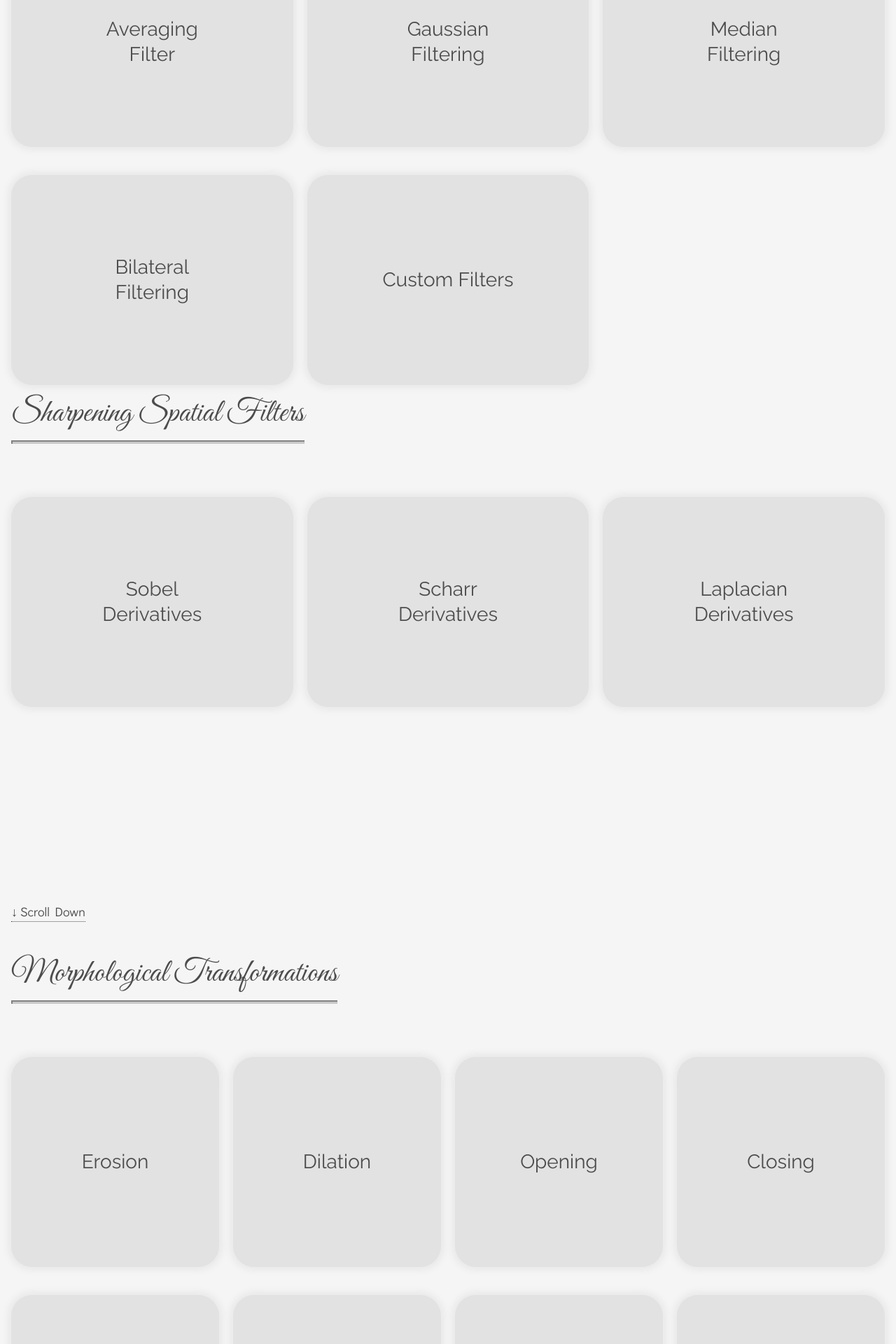
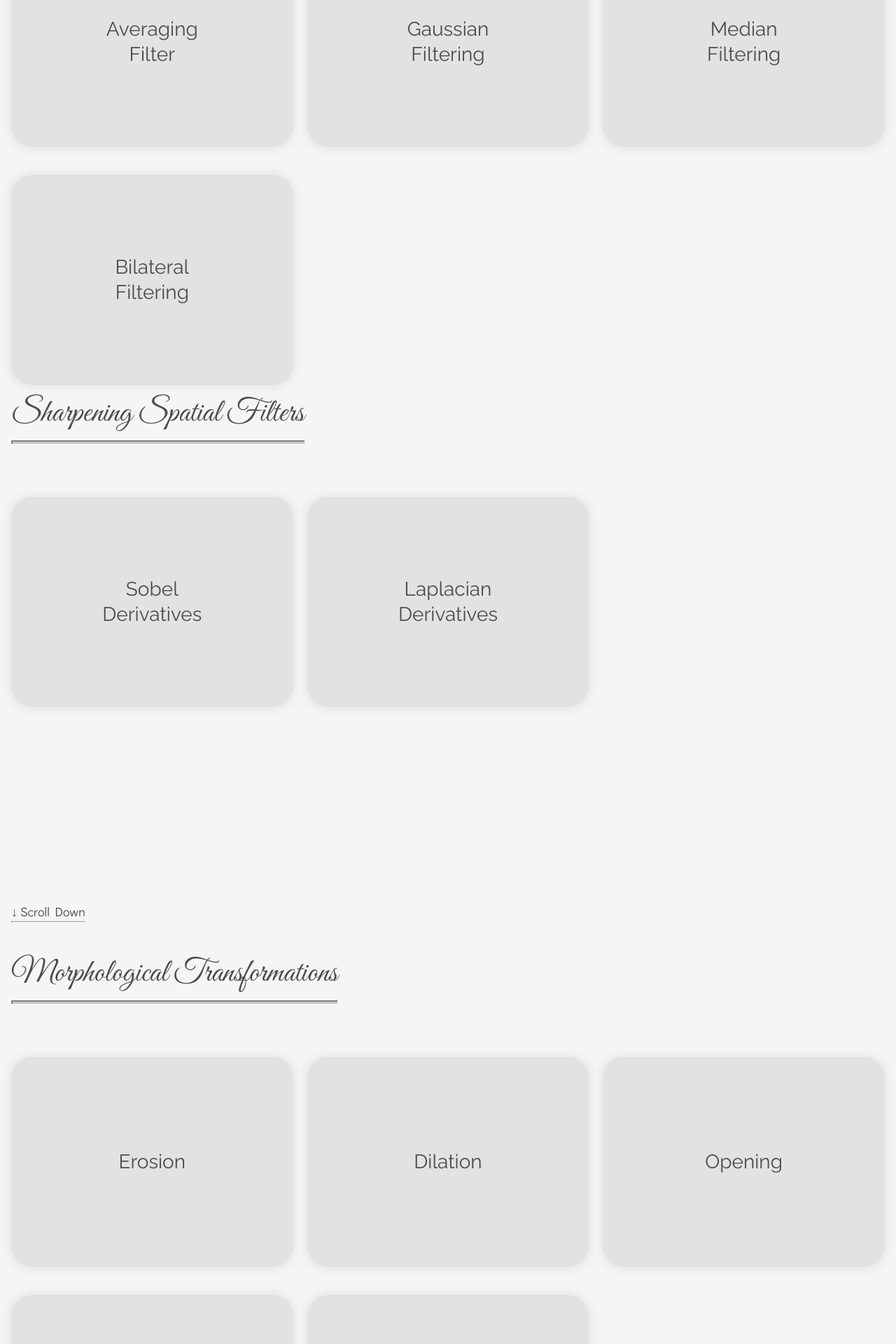
Before and after one commit to lokeshbalani/pixels, a Django app: page /dip/ in a window 1280 px wide. Shown: the part 2670-4590 px from the top of the page at 70% size. Run offline with Django 3.2, Linux system fonts and the light colour scheme.

Commit message:
Cleaned up the modules from index

```diff
--- a/webapp/dip/templates/index.html
+++ b/webapp/dip/templates/index.html
@@ -70,9 +70,8 @@
             <a href="{% url 'bilateral-filter' %}" class="mdl pri-3 no-border">
                 <p class="mdl-nm txt-center">Bilateral Filtering</p>
             </a>
-            <a href="custom-flt.html" class="mdl pri-3 no-border">
-                <p class="mdl-nm txt-center">Custom Filters</p>
-            </a>
+            <p></p>
+            <p></p>
         </div>
     </div>
     <p><a href="#mdl-4" class="txt scrl-dwn ff2">&darr; Scroll Down</a></p>
@@ -90,12 +89,10 @@
             <a href="sobel-flt.html" class="mdl pri-3 no-border">
                 <p class="mdl-nm txt-center">Sobel Derivatives</p>
             </a>
-            <a href="scharr-flt.html" class="mdl pri-3 no-border">
-                <p class="mdl-nm txt-center">Scharr Derivatives</p>
-            </a>
             <a href="laplace-flt.html" class="mdl pri-3 no-border">
                 <p class="mdl-nm txt-center">Laplacian Derivatives</p>
             </a>
+            <p></p>
         </div>
     </div>
     <p><a href="#mdl-5" class="txt scrl-dwn ff2">&darr; Scroll Down</a></p>
@@ -109,7 +106,7 @@
         </div>
     </div>
     <div class="gdr fl no-pd">
-        <div class="gdr qrtrs no-pd ff3">
+        <div class="gdr thrs no-pd ff3">
             <a href="erosion.html" class="mdl pri-3 no-border">
                 <p class="mdl-nm txt-center">Erosion</p>
             </a>
@@ -119,56 +116,17 @@
             <a href="opening.html" class="mdl pri-3 no-border">
                 <p class="mdl-nm txt-center">Opening</p>
             </a>
+        </div>
+        <div class="gdr thrs no-pd ff3">
             <a href="closing.html" class="mdl pri-3 no-border">
                 <p class="mdl-nm txt-center">Closing</p>
             </a>
-        </div>
-        <div class="gdr qrtrs no-pd ff3">
             <a href="morph-grad.html" class="mdl pri-3 no-border">
-                <p class="mdl-nm txt-center">Gradient</p>
+                <p class="mdl-nm txt-center">Boundary</p>
             </a>
-            <a href="top-hat.html" class="mdl pri-3 no-border">
-                <p class="mdl-nm txt-center">Top Hat</p>
-            </a>
-            <a href="black-hat.html" class="mdl pri-3 no-border">
-                <p class="mdl-nm txt-center">Black Hat</p>
-            </a>
-            <a href="struct-el.html" class="mdl pri-3 no-border">
-                <p class="mdl-nm txt-center">Structuring Element</p>
-            </a>
+            <p></p>
         </div>
     </div>
     <p><a href="#mdl-6" class="txt scrl-dwn ff2">&darr; Scroll Down</a></p>
 </div>
-
-<div id="mdl-6" class="px-mdl gdr fl h100v px r207010">
-    <div class="mdl-title-wrp">
-        <div class="mdl-title">
-            <h2 class="pri-1 ff0 txt-center px-title">Geometric Transformations</h2>
-            <hr class="hr5">
-        </div>
-    </div>
-    <div class="gdr fl no-pd">
-        <div class="gdr thrs no-pd ff3">
-            <a href="scaling.html" class="mdl pri-3 no-border">
-                <p class="mdl-nm txt-center">Scaling</p>
-            </a>
-            <a href="translation.html" class="mdl pri-3 no-border">
-                <p class="mdl-nm txt-center">Translation</p>
-            </a>
-            <a href="rotation.html" class="mdl pri-3 no-border">
-                <p class="mdl-nm txt-center">Rotation</p>
-            </a>
-        </div>
-        <div class="gdr thrs no-pd ff3">
-            <a href="affine-transform.html" class="mdl pri-3 no-border">
-                <p class="mdl-nm txt-center">Affine Transformation</p>
-            </a>
-            <a href="pers-transform.html" class="mdl pri-3 no-border">
-                <p class="mdl-nm txt-center">Perspective Transformation</p>
-            </a>
-        </div>
-    </div>
-    <p><a href="#mdl-4" class="txt scrl-dwn ff2">&darr; Scroll Down</a></p>
-</div>
 {% endblock %}
```
